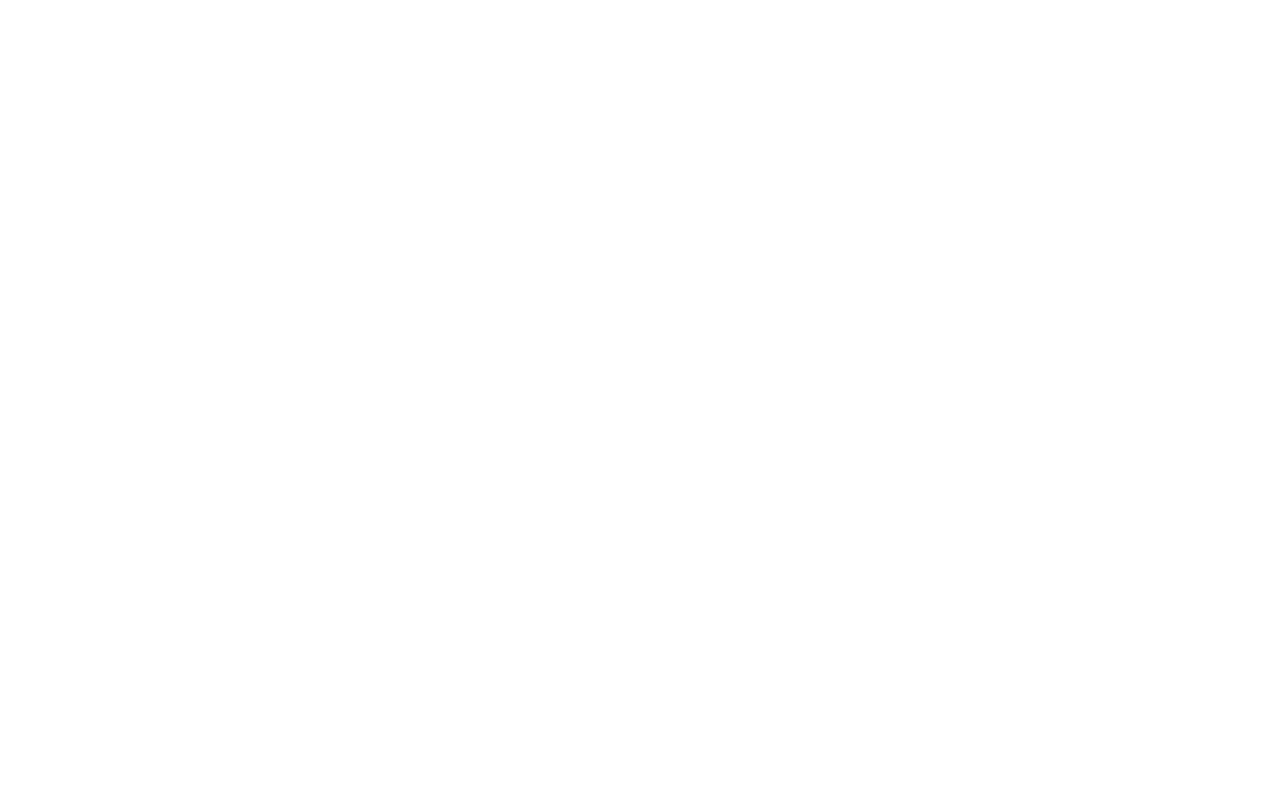
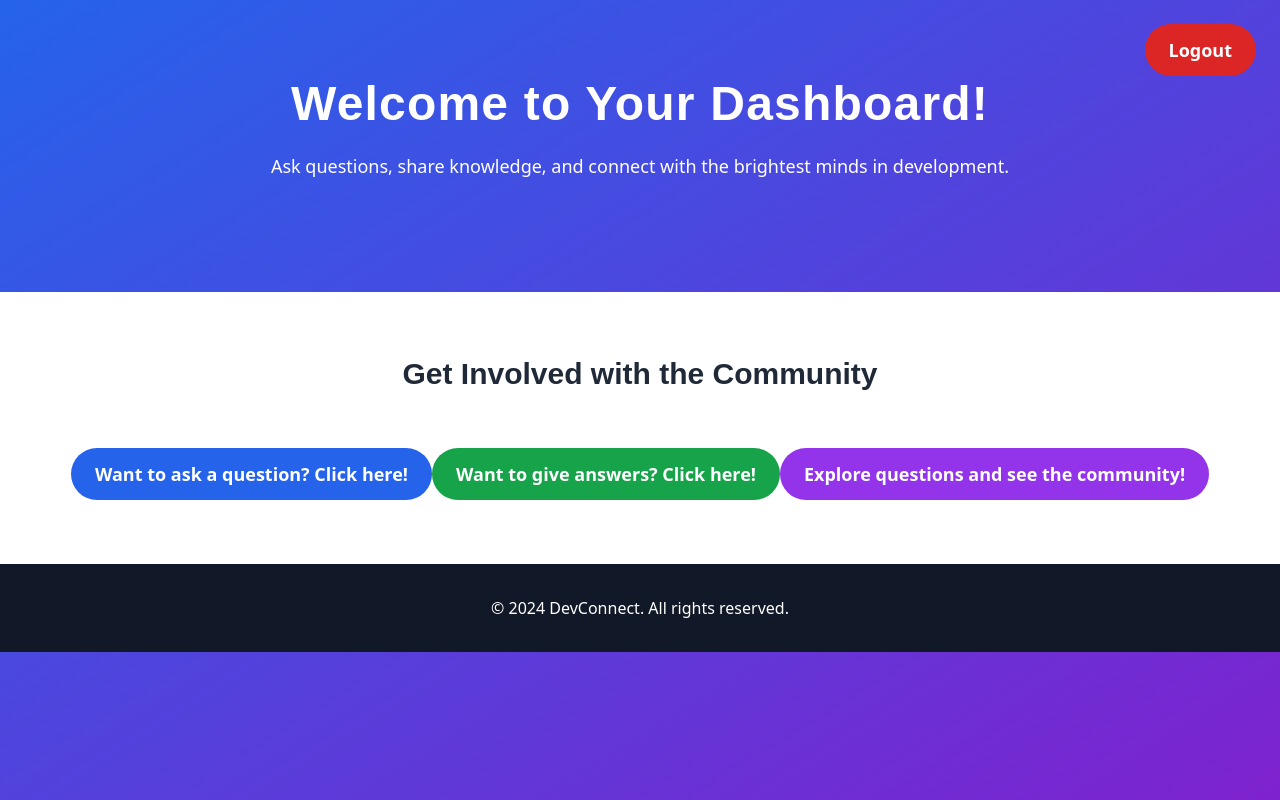
Before and after one commit to sammythedeveloper/Q-A, a React (Create React App) app in the folder client/: page /dashboard in a window 1280 px wide. Before the commit this address had no page. Built offline with nearby package versions, Linux system fonts and the light colour scheme; sample sign-in values are in the browser's storage.

Commit message:
sign in ,sign up dashboard api

```diff
--- a/client/src/App.js
+++ b/client/src/App.js
@@ -2,6 +2,8 @@ import { BrowserRouter as Router, Route, Routes } from 'react-router-dom';
 import LandingPage from './component/pages/Home/Landing.jsx';
 import SignUp from './component/pages/Sign/SignUp.jsx';
 import SignIn from './component/pages/Sign/SignIn.jsx';
+import Dashboard from './component/pages/Home/Dashboard.jsx';  // Import your Dashboard component
+import PrivateRoute from './component/pages/Home/PrivateRoute.jsx'  // Import PrivateRoute component
 
 function App() {
   return (
@@ -10,6 +12,15 @@ function App() {
         <Route path="/" element={<LandingPage />} />
         <Route path="/signup" element={<SignUp />} />
         <Route path="/signin" element={<SignIn />} />
+        {/* Add protected route */}
+        <Route
+          path="/dashboard"
+          element={
+            <PrivateRoute>
+              <Dashboard />
+            </PrivateRoute>
+          }
+        />
       </Routes>
     </Router>
   );
--- /dev/null
+++ b/client/src/Context/API.js
@@ -0,0 +1,10 @@
+import axios from 'axios';
+
+const api = axios.create({
+  baseURL: 'http://localhost:3500/api', // Replace with your backend API URL
+  headers: {
+    'Content-Type': 'application/json',
+  },
+});
+
+export default api;
--- /dev/null
+++ b/client/src/component/pages/Home/Dashboard.jsx
@@ -0,0 +1,115 @@
+import React, { useEffect, useState } from "react";
+import { useNavigate } from "react-router-dom"; // Using useNavigate for programmatic navigation
+import { motion } from "framer-motion";
+
+const Dashboard = () => {
+  const [isAuthenticated, setIsAuthenticated] = useState(false);
+  const navigate = useNavigate(); // Hook to navigate programmatically
+
+  useEffect(() => {
+    // Check if token is stored in localStorage
+    const token = localStorage.getItem("token");
+
+    // If there's no token, redirect to the login page
+    if (!token) {
+      setIsAuthenticated(false);
+      navigate("/signin"); // Redirect to sign-in if no token
+    } else {
+      setIsAuthenticated(true);
+    }
+  }, [navigate]);
+
+  // If not authenticated, return null or handle redirection inside useEffect
+  if (!isAuthenticated) {
+    return null;
+  }
+
+  // Handle logout
+  const handleLogout = () => {
+    // Remove the token from localStorage
+    localStorage.removeItem("token");
+
+    // Redirect to sign-in page after logout
+    navigate("/signin");
+  };
+
+  return (
+    <div className="bg-gradient-to-br from-blue-600 to-purple-700 min-h-screen text-white font-sans">
+      {/* Fixed Logout Button */}
+      <div className="absolute top-6 right-6 z-10">
+        <button
+          onClick={handleLogout} // Calling the logout function
+          className="bg-red-600 text-white px-6 py-3 rounded-full text-lg font-semibold hover:bg-red-700 transition"
+        >
+          Logout
+        </button>
+      </div>
+
+      {/* Hero Section */}
+      <header className="relative overflow-hidden py-20">
+        <div className="container mx-auto px-6 text-center">
+          <motion.h1
+            initial={{ opacity: 0, y: -50 }}
+            animate={{ opacity: 1, y: 0 }}
+            transition={{ duration: 1 }}
+            className="text-5xl font-heading font-extrabold mb-6 tracking-wide"
+          >
+            Welcome to Your Dashboard!
+          </motion.h1>
+          <motion.p
+            initial={{ opacity: 0 }}
+            animate={{ opacity: 1 }}
+            transition={{ delay: 0.5, duration: 1 }}
+            className="text-lg mb-8 font-medium"
+          >
+            Ask questions, share knowledge, and connect with the brightest minds in development.
+          </motion.p>
+        </div>
+      </header>
+
+      {/* Community Actions Section */}
+      <section className="py-16 bg-white text-gray-800">
+        <div className="container mx-auto px-6">
+          <motion.h2
+            initial={{ opacity: 0, scale: 0.9 }}
+            whileInView={{ opacity: 1, scale: 1 }}
+            viewport={{ once: true }}
+            transition={{ duration: 0.5 }}
+            className="text-3xl font-heading font-bold text-center mb-8"
+          >
+            Get Involved with the Community
+          </motion.h2>
+          <div className="text-center space-y-6">
+            <button
+              onClick={() => navigate("/ask-question")}
+              className="bg-blue-600 text-white py-3 px-6 rounded-full text-lg font-semibold hover:bg-blue-700 transition"
+            >
+              Want to ask a question? Click here!
+            </button>
+            <button
+              onClick={() => navigate("/give-answers")}
+              className="bg-green-600 text-white py-3 px-6 rounded-full text-lg font-semibold hover:bg-green-700 transition"
+            >
+              Want to give answers? Click here!
+            </button>
+            <button
+              onClick={() => navigate("/explore-questions")}
+              className="bg-purple-600 text-white py-3 px-6 rounded-full text-lg font-semibold hover:bg-purple-700 transition"
+            >
+              Explore questions and see the community!
+            </button>
+          </div>
+        </div>
+      </section>
+
+      {/* Footer */}
+      <footer className="bg-gray-900 text-white py-8">
+        <div className="container mx-auto px-6 text-center">
+          <p>&copy; 2024 DevConnect. All rights reserved.</p>
+        </div>
+      </footer>
+    </div>
+  );
+};
+
+export default Dashboard;
--- /dev/null
+++ b/client/src/component/pages/Home/PrivateRoute.jsx
@@ -0,0 +1,16 @@
+import { Navigate } from 'react-router-dom';
+
+const PrivateRoute = ({ children }) => {
+  // Check if there is a token in localStorage
+  const token = localStorage.getItem('token');
+
+  // If there's no token, redirect to the login page
+  if (!token) {
+    return <Navigate to="/signin" />;
+  }
+
+  // If token exists, render the child component (i.e., Dashboard)
+  return children;
+};
+
+export default PrivateRoute;
--- a/client/src/component/pages/Sign/SignIn.jsx
+++ b/client/src/component/pages/Sign/SignIn.jsx
@@ -1,6 +1,7 @@
 import React, { useState } from "react";
-import { Link } from "react-router-dom";
+import { Link, useNavigate } from "react-router-dom";  // Import useNavigate
 import { motion } from "framer-motion";
+import api from "../../../Context/API";  // Assuming you have an api instance
 
 const SignIn = () => {
   const [formData, setFormData] = useState({
@@ -12,6 +13,8 @@ const SignIn = () => {
     email: "",
     password: "",
   });
+
+  const navigate = useNavigate();  // Initialize navigate
 
   const handleChange = (e) => {
     const { name, value } = e.target;
@@ -33,10 +36,28 @@ const SignIn = () => {
     return Object.keys(formErrors).length === 0;
   };
 
-  const handleSubmit = (e) => {
+  const handleSubmit = async (e) => {
     e.preventDefault();
     if (validateForm()) {
-      // Handle sign-in logic here
+      try {
+        // Make the POST request to the backend
+        const response = await api.post("/users/login", formData);
+        console.log(response.data);  // You can remove this after testing
+
+        if (response.data.token) {
+          // Save the token in localStorage
+          localStorage.setItem("token", response.data.token);
+
+          // Redirect to the dashboard
+          navigate("/dashboard");
+        }
+      } catch (error) {
+        console.error(error);
+        // Handle any error (e.g., wrong credentials)
+        if (error.response) {
+          setErrors({ ...errors, general: error.response.data.msg });
+        }
+      }
     }
   };
 
@@ -89,6 +110,7 @@ const SignIn = () => {
               />
               {errors.password && <p className="text-red-600 text-sm mt-2">{errors.password}</p>}
             </div>
+            {errors.general && <p className="text-red-600 text-sm mt-2">{errors.general}</p>} {/* Display general error */}
             <button
               type="submit"
               className="w-full bg-blue-600 text-white py-3 rounded-lg hover:bg-blue-700 transition"
--- a/client/src/component/pages/Sign/SignUp.jsx
+++ b/client/src/component/pages/Sign/SignUp.jsx
@@ -1,18 +1,21 @@
+import api from "../../../Context/API";
 import React, { useState } from "react";
-import { Link } from "react-router-dom";
+import { Link, useNavigate } from "react-router-dom";
 import { motion } from "framer-motion";
 
 const SignUp = () => {
   const [formData, setFormData] = useState({
+    username: "",
+    firstname: "",
+    lastname: "",
     email: "",
     password: "",
     confirmPassword: "",
   });
-  const [errors, setErrors] = useState({
-    email: "",
-    password: "",
-    confirmPassword: "",
-  });
+  const [errors, setErrors] = useState({});
+  const [successMessage, setSuccessMessage] = useState("");
+  const [showModal, setShowModal] = useState(false); // State for showing modal
+  const navigate = useNavigate(); // Initialize the navigate function
 
   const handleChange = (e) => {
     const { name, value } = e.target;
@@ -22,37 +25,70 @@ const SignUp = () => {
     }));
     setErrors((prev) => ({
       ...prev,
-      [name]: "", // Clear error when typing
+      [name]: "",
     }));
   };
 
-  const handleSubmit = (e) => {
+  const handleSubmit = async (e) => {
     e.preventDefault();
 
     // Validation
     let validationErrors = {};
+    if (!formData.username) validationErrors.username = "Username is required";
+    if (!formData.firstname) validationErrors.firstname = "First name is required";
+    if (!formData.lastname) validationErrors.lastname = "Last name is required";
     if (!formData.email) validationErrors.email = "Email is required";
     if (!formData.password) validationErrors.password = "Password is required";
     if (!formData.confirmPassword) validationErrors.confirmPassword = "Please confirm your password";
-    if (formData.password !== formData.confirmPassword) validationErrors.confirmPassword = "Passwords do not match";
+    if (formData.password !== formData.confirmPassword) {
+      validationErrors.confirmPassword = "Passwords do not match";
+    }
 
     setErrors(validationErrors);
 
     if (Object.keys(validationErrors).length === 0) {
-      // Handle successful form submission logic here
+      try {
+        const response = await api.post("/users/register", formData);
+        console.log(response.data);
+
+        if (response.status === 201) {
+          setSuccessMessage("Registration successful!");
+          setShowModal(true); // Show the modal on success
+          setFormData({
+            username: "",
+            firstname: "",
+            lastname: "",
+            email: "",
+            password: "",
+            confirmPassword: "",
+          });
+          setErrors({});
+
+          // Navigate to the sign-in page after successful registration
+          setTimeout(() => {
+            navigate("/signin"); // Navigate to the Sign In page
+          }, 3000); // Adjust the timeout (3000 ms = 3 seconds)
+        }
+      } catch (error) {
+        if (error.response) {
+          setErrors((prev) => ({
+            ...prev,
+            server: error.response.data.msg || "Registration failed. Please try again.",
+          }));
+        } else {
+          console.error("An unexpected error occurred:", error.message);
+        }
+      }
     }
   };
 
   return (
     <div className="bg-gradient-to-br from-blue-600 to-purple-700 min-h-screen text-white font-sans">
-      {/* Header */}
       <header className="bg-blue-600 text-white py-4">
         <div className="container mx-auto flex justify-between items-center px-6">
           <Link to="/" className="text-3xl font-bold">DevConnect</Link>
         </div>
       </header>
-
-      {/* Sign Up Form */}
       <div className="flex items-center justify-center min-h-screen">
         <motion.div
           initial={{ opacity: 0, y: -50 }}
@@ -61,7 +97,48 @@ const SignUp = () => {
           className="bg-white p-8 rounded-lg shadow-lg max-w-md w-full"
         >
           <h2 className="text-3xl font-semibold text-center text-gray-800 mb-6">Create Your Account</h2>
+          {successMessage && <p className="text-green-500 text-center mb-4">{successMessage}</p>}
+          {errors.server && <p className="text-red-500 text-center mb-4">{errors.server}</p>}
           <form onSubmit={handleSubmit} className="space-y-6">
+            <div>
+              <label htmlFor="username" className="block text-gray-600">Username</label>
+              <input
+                type="text"
+                id="username"
+                name="username"
+                value={formData.username}
+                onChange={handleChange}
+                className="w-full px-4 py-3 mt-2 border border-gray-300 rounded-lg focus:outline-none focus:ring-2 focus:ring-blue-500 transition text-gray-800"
+                placeholder="Enter your username"
+              />
+              {errors.username && <p className="text-red-500 text-sm mt-1">{errors.username}</p>}
+            </div>
+            <div>
+              <label htmlFor="firstname" className="block text-gray-600">First Name</label>
+              <input
+                type="text"
+                id="firstname"
+                name="firstname"
+                value={formData.firstname}
+                onChange={handleChange}
+                className="w-full px-4 py-3 mt-2 border border-gray-300 rounded-lg focus:outline-none focus:ring-2 focus:ring-blue-500 transition text-gray-800"
+                placeholder="Enter your first name"
+              />
+              {errors.firstname && <p className="text-red-500 text-sm mt-1">{errors.firstname}</p>}
+            </div>
+            <div>
+              <label htmlFor="lastname" className="block text-gray-600">Last Name</label>
+              <input
+                type="text"
+                id="lastname"
+                name="lastname"
+                value={formData.lastname}
+                onChange={handleChange}
+                className="w-full px-4 py-3 mt-2 border border-gray-300 rounded-lg focus:outline-none focus:ring-2 focus:ring-blue-500 transition text-gray-800"
+                placeholder="Enter your last name"
+              />
+              {errors.lastname && <p className="text-red-500 text-sm mt-1">{errors.lastname}</p>}
+            </div>
             <div>
               <label htmlFor="email" className="block text-gray-600">Email</label>
               <input
@@ -70,7 +147,7 @@ const SignUp = () => {
                 name="email"
                 value={formData.email}
                 onChange={handleChange}
-                className="w-full px-4 py-3 mt-2 border border-gray-300 rounded-lg focus:outline-none focus:ring-2 focus:ring-blue-500 transition  text-gray-800  "
+                className="w-full px-4 py-3 mt-2 border border-gray-300 rounded-lg focus:outline-none focus:ring-2 focus:ring-blue-500 transition text-gray-800"
                 placeholder="Enter your email"
               />
               {errors.email && <p className="text-red-500 text-sm mt-1">{errors.email}</p>}
@@ -83,7 +160,7 @@ const SignUp = () => {
                 name="password"
                 value={formData.password}
                 onChange={handleChange}
-                className="w-full px-4 py-3 mt-2 border border-gray-300 rounded-lg focus:outline-none focus:ring-2 focus:ring-blue-500 transition  text-gray-800  "
+                className="w-full px-4 py-3 mt-2 border border-gray-300 rounded-lg focus:outline-none focus:ring-2 focus:ring-blue-500 transition text-gray-800"
                 placeholder="Enter your password"
               />
               {errors.password && <p className="text-red-500 text-sm mt-1">{errors.password}</p>}
@@ -96,7 +173,7 @@ const SignUp = () => {
                 name="confirmPassword"
                 value={formData.confirmPassword}
                 onChange={handleChange}
-                className="w-full px-4 py-3 mt-2 border border-gray-300 rounded-lg focus:outline-none focus:ring-2 focus:ring-blue-500 transition  text-gray-800  "
+                className="w-full px-4 py-3 mt-2 border border-gray-300 rounded-lg focus:outline-none focus:ring-2 focus:ring-blue-500 transition text-gray-800"
                 placeholder="Confirm your password"
               />
               {errors.confirmPassword && <p className="text-red-500 text-sm mt-1">{errors.confirmPassword}</p>}
@@ -108,21 +185,11 @@ const SignUp = () => {
               Sign Up
             </button>
           </form>
-          <p className="mt-4 text-center text-gray-600">
-            Already have an account?{" "}
-            <Link to="/signin" className="text-blue-600 hover:underline">Sign In</Link>
-          </p>
         </motion.div>
       </div>
-
-      {/* Footer */}
       <footer className="bg-gray-900 text-white py-8">
         <div className="container mx-auto px-6 text-center">
           <p>&copy; 2024 DevConnect. All rights reserved.</p>
-          <nav>
-            <Link to="/" className="text-white px-4 hover:underline">Home</Link>
-            <Link to="/contact" className="text-white px-4 hover:underline">Contact</Link>
-          </nav>
         </div>
       </footer>
     </div>
```
